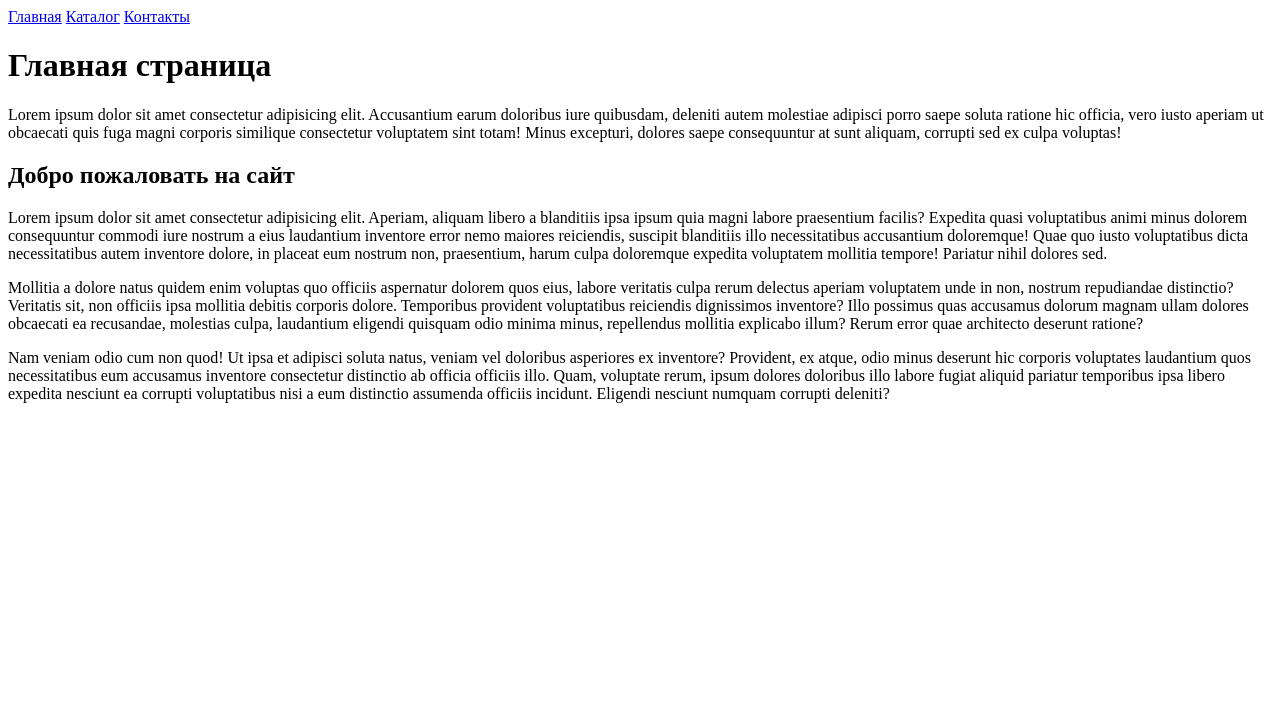
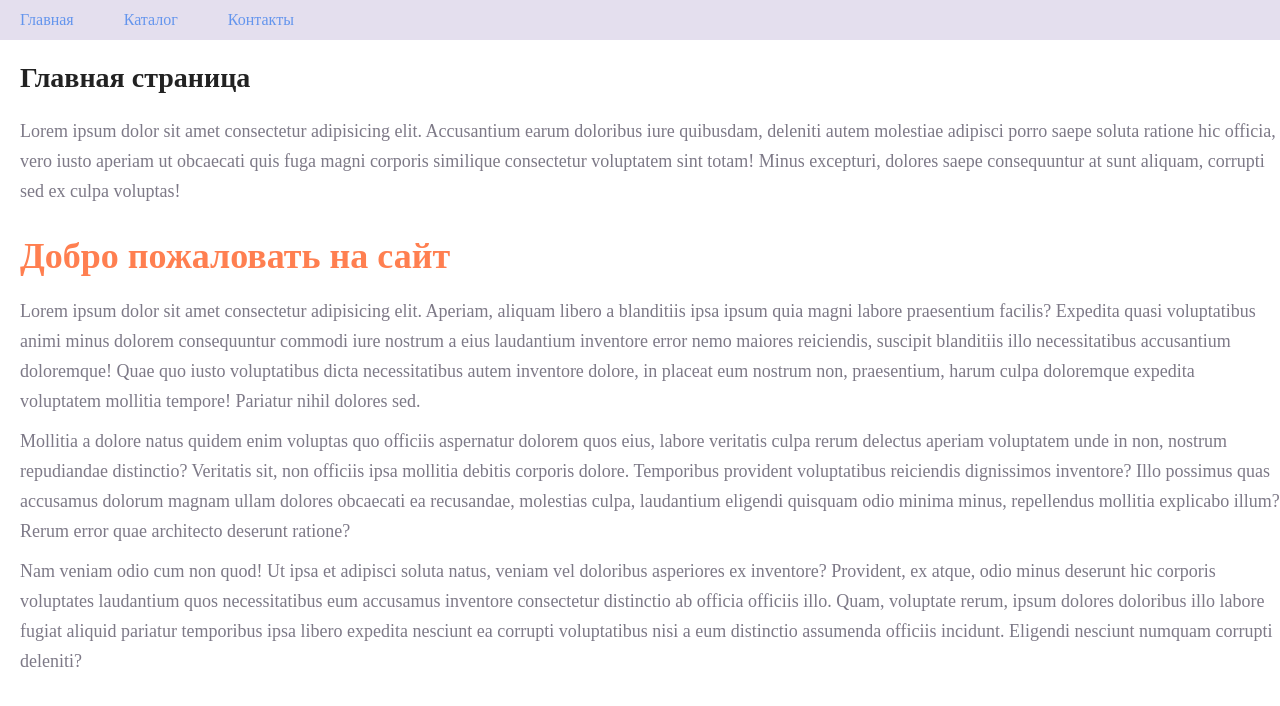
Before and after one commit to AkstElena/AkstElena.github.io, a plain HTML site: page index.html in a window 1280 px wide. Drawn offline with Linux system fonts and the light colour scheme.

Commit message:
homework2

```diff
--- a/index.html
+++ b/index.html
@@ -3,51 +3,68 @@
   <head>
     <meta charset="UTF-8" />
     <meta name="viewport" content="width=device-width, initial-scale=1.0" />
-    <title>Document</title>
+    <link
+      href="https://cdn.jsdelivr.net/npm/bootstrap@5.3.3/dist/css/bootstrap.min.css"
+      rel="bootstrap"
+    />
+    <link rel="preconnect" href="https://fonts.googleapis.com" />
+    <link rel="preconnect" href="https://fonts.gstatic.com" crossorigin />
+    <link
+      href="https://fonts.googleapis.com/css2?family=Montserrat:ital,wght@0,100..900;1,100..900&display=swap"
+      rel="stylesheet"
+    />
+    <link rel="stylesheet" href="./style.css" />
+    <title>Main</title>
   </head>
   <body>
-    <a href="index.html">Главная</a>
-    <a href="./catalog/catalog.html">Каталог</a>
-    <a href="#">Контакты</a>
+    <nav class="navigation">
+      <a class="navigation_link" href="index.html">Главная</a>
+      <a class="navigation_link" href="./catalog/catalog.html">Каталог</a>
+      <a class="navigation_link" href="#">Контакты</a>
+    </nav>
+    <div class="content">
       <h1>Главная страница</h1>
-    <p>
-      Lorem ipsum dolor sit amet consectetur adipisicing elit. Accusantium earum
-      doloribus iure quibusdam, deleniti autem molestiae adipisci porro saepe
-      soluta ratione hic officia, vero iusto aperiam ut obcaecati quis fuga
-      magni corporis similique consectetur voluptatem sint totam! Minus
+      <p class="text">
+        Lorem ipsum dolor sit amet consectetur adipisicing elit. Accusantium
+        earum doloribus iure quibusdam, deleniti autem molestiae adipisci porro
+        saepe soluta ratione hic officia, vero iusto aperiam ut obcaecati quis
+        fuga magni corporis similique consectetur voluptatem sint totam! Minus
         excepturi, dolores saepe consequuntur at sunt aliquam, corrupti sed ex
         culpa voluptas!
       </p>
-    <h2>Добро пожаловать на сайт</h2>
-    <p>
-      Lorem ipsum dolor sit amet consectetur adipisicing elit. Aperiam, aliquam
-      libero a blanditiis ipsa ipsum quia magni labore praesentium facilis?
-      Expedita quasi voluptatibus animi minus dolorem consequuntur commodi iure
-      nostrum a eius laudantium inventore error nemo maiores reiciendis,
-      suscipit blanditiis illo necessitatibus accusantium doloremque! Quae quo
-      iusto voluptatibus dicta necessitatibus autem inventore dolore, in placeat
-      eum nostrum non, praesentium, harum culpa doloremque expedita voluptatem
-      mollitia tempore! Pariatur nihil dolores sed.
+      <h2 class="two_level">Добро пожаловать на сайт</h2>
+      <p class="text">
+        Lorem ipsum dolor sit amet consectetur adipisicing elit. Aperiam,
+        aliquam libero a blanditiis ipsa ipsum quia magni labore praesentium
+        facilis? Expedita quasi voluptatibus animi minus dolorem consequuntur
+        commodi iure nostrum a eius laudantium inventore error nemo maiores
+        reiciendis, suscipit blanditiis illo necessitatibus accusantium
+        doloremque! Quae quo iusto voluptatibus dicta necessitatibus autem
+        inventore dolore, in placeat eum nostrum non, praesentium, harum culpa
+        doloremque expedita voluptatem mollitia tempore! Pariatur nihil dolores
+        sed.
       </p>
-    <p>
+      <p class="text">
         Mollitia a dolore natus quidem enim voluptas quo officiis aspernatur
         dolorem quos eius, labore veritatis culpa rerum delectus aperiam
-      voluptatem unde in non, nostrum repudiandae distinctio? Veritatis sit, non
-      officiis ipsa mollitia debitis corporis dolore. Temporibus provident
+        voluptatem unde in non, nostrum repudiandae distinctio? Veritatis sit,
+        non officiis ipsa mollitia debitis corporis dolore. Temporibus provident
         voluptatibus reiciendis dignissimos inventore? Illo possimus quas
-      accusamus dolorum magnam ullam dolores obcaecati ea recusandae, molestias
-      culpa, laudantium eligendi quisquam odio minima minus, repellendus
-      mollitia explicabo illum? Rerum error quae architecto deserunt ratione?
+        accusamus dolorum magnam ullam dolores obcaecati ea recusandae,
+        molestias culpa, laudantium eligendi quisquam odio minima minus,
+        repellendus mollitia explicabo illum? Rerum error quae architecto
+        deserunt ratione?
       </p>
-    <p>
-      Nam veniam odio cum non quod! Ut ipsa et adipisci soluta natus, veniam vel
-      doloribus asperiores ex inventore? Provident, ex atque, odio minus
+      <p class="text">
+        Nam veniam odio cum non quod! Ut ipsa et adipisci soluta natus, veniam
+        vel doloribus asperiores ex inventore? Provident, ex atque, odio minus
         deserunt hic corporis voluptates laudantium quos necessitatibus eum
-      accusamus inventore consectetur distinctio ab officia officiis illo. Quam,
-      voluptate rerum, ipsum dolores doloribus illo labore fugiat aliquid
-      pariatur temporibus ipsa libero expedita nesciunt ea corrupti voluptatibus
-      nisi a eum distinctio assumenda officiis incidunt. Eligendi nesciunt
-      numquam corrupti deleniti?
+        accusamus inventore consectetur distinctio ab officia officiis illo.
+        Quam, voluptate rerum, ipsum dolores doloribus illo labore fugiat
+        aliquid pariatur temporibus ipsa libero expedita nesciunt ea corrupti
+        voluptatibus nisi a eum distinctio assumenda officiis incidunt. Eligendi
+        nesciunt numquam corrupti deleniti?
       </p>
+    </div>
   </body>
 </html>
--- /dev/null
+++ b/style.css
@@ -0,0 +1,87 @@
+* {
+  margin: 0;
+  padding: 0;
+}
+/*
+html {
+  font-family: Montserrat, sans-serif;
+  background-color: #fdfdfd;
+} */
+
+:root {
+  --color_1: brown;
+}
+
+a {
+  text-decoration: none;
+}
+
+.navigation {
+  display: flex;
+  gap: 50px;
+  background-color: #e4dfee;
+  padding: 10px 20px;
+  margin-bottom: 20px;
+}
+
+.navigation_link {
+  color: cornflowerblue;
+  font-size: 16px;
+  line-height: 20px;
+}
+
+.navigation_link:hover {
+  color: var(--color_1);
+}
+
+.navigation_link:active {
+  color: red;
+}
+
+.content {
+  padding-left: 20px;
+}
+
+h1 {
+  color: #222222;
+  font-size: 28px;
+  line-height: 36px;
+  font-weight: bold;
+  margin-bottom: 20px;
+}
+
+.text {
+  font-size: normal;
+  font-weight: 300;
+  font-size: 18px;
+  line-height: 30px;
+  color: #7d7987;
+  margin-bottom: 10px;
+}
+
+.two_level {
+  color: coral;
+  font-style: normal;
+  font-weight: 700;
+  font-size: 36px;
+  line-height: 80px;
+}
+
+.products {
+  margin-top: 20px;
+  display: flex;
+  flex-direction: row;
+  gap: 30px;
+}
+
+.product_card {
+  display: flex;
+  flex-direction: column;
+  align-items: center;
+}
+
+h3 {
+  margin-top: 10px;
+  color: coral;
+  margin-bottom: 10px;
+}
```
Also changed, not shown: catalog/catalog.html (+52 -29 lines). Lines whose indentation alone changed are shown as unchanged.
